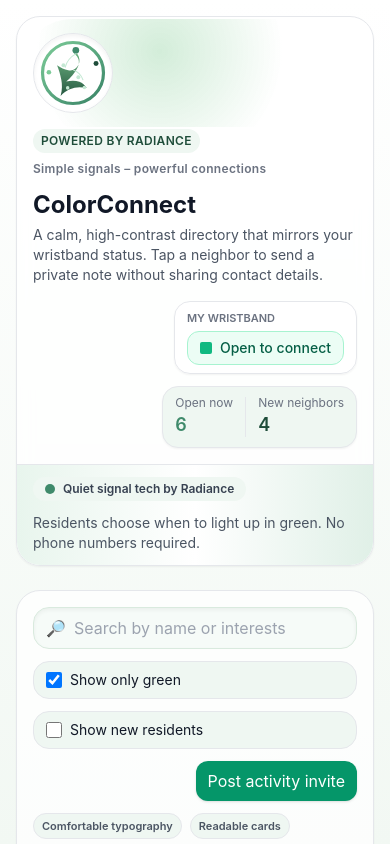
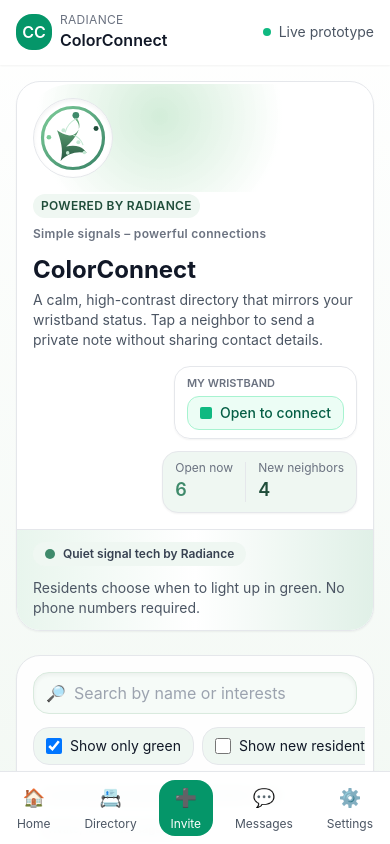
Before and after one commit to BenHowerton/ColorConnect, a React (Vite) app in the folder colorconnect/: page / in a window 390 px wide. Shown: the top 844 px of the page. Built offline with nearby package versions, Linux system fonts and the light colour scheme.

Commit message:
Enhance mobile-friendly navigation and styling

```diff
--- a/colorconnect/src/App.tsx
+++ b/colorconnect/src/App.tsx
@@ -328,9 +328,27 @@ export default function ColorConnectPrototype() {
 
   return (
     <div className="min-h-screen bg-gradient-to-b from-white via-[#f2f8f3] to-[#e7f1eb] text-gray-900">
-      <div className="max-w-6xl mx-auto p-4 sm:p-6 space-y-6">
+      {/* Mobile app chrome */}
+      <div className="sticky top-0 z-30 backdrop-blur-md bg-white/70 border-b border-white/60 shadow-sm">
+        <div className="max-w-6xl mx-auto px-4 py-3 flex items-center justify-between gap-3">
+          <div className="flex items-center gap-2">
+            <div className="h-9 w-9 rounded-2xl bg-emerald-600 text-white flex items-center justify-center font-semibold">
+              CC
+            </div>
+            <div>
+              <div className="text-xs uppercase tracking-wide text-gray-500">Radiance</div>
+              <div className="font-semibold text-gray-900">ColorConnect</div>
+            </div>
+          </div>
+          <div className="flex items-center gap-2 text-sm text-gray-600">
+            <span className="h-2 w-2 rounded-full bg-emerald-500" aria-hidden />
+            Live prototype
+          </div>
+        </div>
+      </div>
+      <div className="max-w-6xl mx-auto p-4 sm:p-6 space-y-6 pb-28 sm:pb-10">
         {/* Radiance brand hero */}
-        <header className="overflow-hidden rounded-3xl border bg-white/80 shadow-sm backdrop-blur">
+        <header className="overflow-hidden rounded-3xl border bg-white/90 shadow-sm backdrop-blur">
           <div className="grid gap-4 sm:gap-6 sm:grid-cols-[auto,1fr] items-center p-4 sm:p-6">
             <div className="relative">
               <div className="h-20 w-20 rounded-full bg-white border shadow-inner flex items-center justify-center overflow-hidden">
@@ -409,9 +427,9 @@ export default function ColorConnectPrototype() {
         </header>
 
         {/* Controls */}
-        <div className="flex flex-col gap-3 bg-white/80 border rounded-3xl shadow-sm p-4 sm:p-5">
-          <div className="flex flex-col sm:flex-row gap-3 items-stretch sm:items-center">
-            <div className="flex-1 flex items-center gap-2 bg-[#f6fbf8] border border-[#d9eade] rounded-2xl px-3 py-2 shadow-inner">
+        <div className="flex flex-col gap-3 bg-white/90 border rounded-3xl shadow-sm p-4 sm:p-5">
+          <div className="flex flex-col gap-3">
+            <div className="flex items-center gap-2 bg-[#f6fbf8] border border-[#d9eade] rounded-2xl px-3 py-2 shadow-inner">
               <span aria-hidden>🔎</span>
               <label className="sr-only" htmlFor="search">Search by name or interests</label>
               <input
@@ -422,20 +440,22 @@ export default function ColorConnectPrototype() {
                 className="w-full bg-transparent outline-none"
               />
             </div>
-            <label className="inline-flex items-center gap-2 select-none bg-[#eff7f2] px-3 py-2 rounded-2xl border text-sm">
+            <div className="flex items-center gap-2 overflow-x-auto pb-1 -mx-2 px-2 sm:mx-0 sm:px-0">
+              <label className="inline-flex items-center gap-2 select-none bg-[#eff7f2] px-3 py-2 rounded-2xl border text-sm whitespace-nowrap">
                 <input type="checkbox" className="h-4 w-4" checked={greenOnly} onChange={(e) => setGreenOnly(e.target.checked)} />
                 <span>Show only green</span>
               </label>
-            <label className="inline-flex items-center gap-2 select-none bg-[#eff7f2] px-3 py-2 rounded-2xl border text-sm">
+              <label className="inline-flex items-center gap-2 select-none bg-[#eff7f2] px-3 py-2 rounded-2xl border text-sm whitespace-nowrap">
                 <input type="checkbox" className="h-4 w-4" checked={newOnly} onChange={(e) => setNewOnly(e.target.checked)} />
                 <span>Show new residents</span>
               </label>
               <button
                 onClick={() => setInviteOpen(true)}
-              className="ml-auto px-3 py-2 rounded-xl bg-emerald-600 text-white hover:bg-emerald-700 shadow"
+                className="ml-auto sm:ml-0 px-3 py-2 rounded-xl bg-emerald-600 text-white hover:bg-emerald-700 shadow whitespace-nowrap"
               >
                 Post activity invite
               </button>
+            </div>
           </div>
           <div className="flex flex-wrap gap-2 text-xs text-gray-600">
             <span className="px-2 py-1 rounded-full bg-[#eff7f2] border text-[11px] font-semibold">Comfortable typography</span>
@@ -453,7 +473,7 @@ export default function ColorConnectPrototype() {
                 setActive(p);
                 maybeAutoReply(p.id);
               }}
-              className="text-left bg-white/90 border rounded-2xl p-3 hover:shadow-lg transition-shadow shadow-sm backdrop-blur"
+              className="text-left bg-white/90 border rounded-2xl p-3 hover:-translate-y-0.5 transition shadow-sm hover:shadow-lg backdrop-blur"
               aria-label={`Open profile for ${p.name}`}
             >
               <div className="flex items-start gap-3">
@@ -490,6 +510,38 @@ export default function ColorConnectPrototype() {
 
       <InviteModal open={inviteOpen} onClose={() => setInviteOpen(false)} />
 
+      {/* Bottom navigation for mobile */}
+      <nav className="fixed bottom-0 left-0 right-0 z-30 sm:hidden">
+        <div
+          className="mx-auto max-w-6xl bg-white/95 backdrop-blur shadow-lg border-t flex justify-around py-2 text-xs text-gray-600"
+          style={{ paddingBottom: "calc(env(safe-area-inset-bottom, 0px) + 8px)" }}
+        >
+          <button className="flex flex-col items-center gap-1 px-3 py-1 rounded-2xl hover:bg-gray-100">
+            <span className="text-lg" aria-hidden>🏠</span>
+            Home
+          </button>
+          <button className="flex flex-col items-center gap-1 px-3 py-1 rounded-2xl hover:bg-gray-100">
+            <span className="text-lg" aria-hidden>📇</span>
+            Directory
+          </button>
+          <button
+            onClick={() => setInviteOpen(true)}
+            className="flex flex-col items-center gap-1 px-3 py-1 rounded-2xl bg-emerald-600 text-white hover:bg-emerald-700"
+          >
+            <span className="text-lg" aria-hidden>➕</span>
+            Invite
+          </button>
+          <button className="flex flex-col items-center gap-1 px-3 py-1 rounded-2xl hover:bg-gray-100">
+            <span className="text-lg" aria-hidden>💬</span>
+            Messages
+          </button>
+          <button className="flex flex-col items-center gap-1 px-3 py-1 rounded-2xl hover:bg-gray-100">
+            <span className="text-lg" aria-hidden>⚙️</span>
+            Settings
+          </button>
+        </div>
+      </nav>
+
       {/* Footer */}
       <footer className="text-center text-xs text-gray-500 py-6">
         Prototype only — messaging is simulated and no personal contact info is shared.
```
Lines whose indentation alone changed are shown as unchanged.
